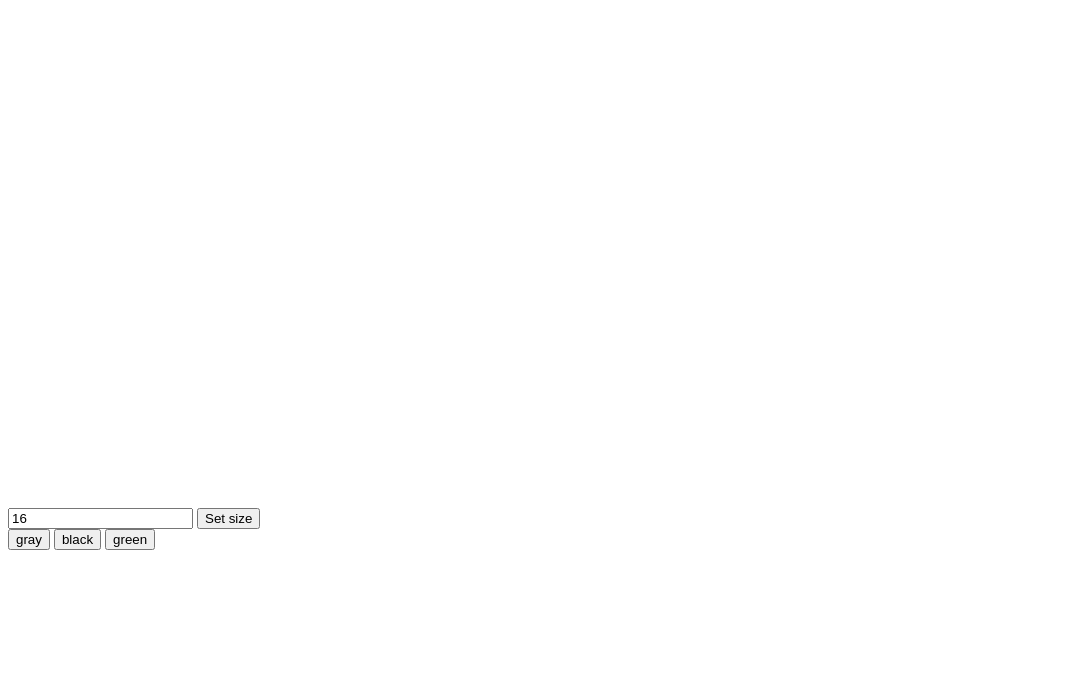
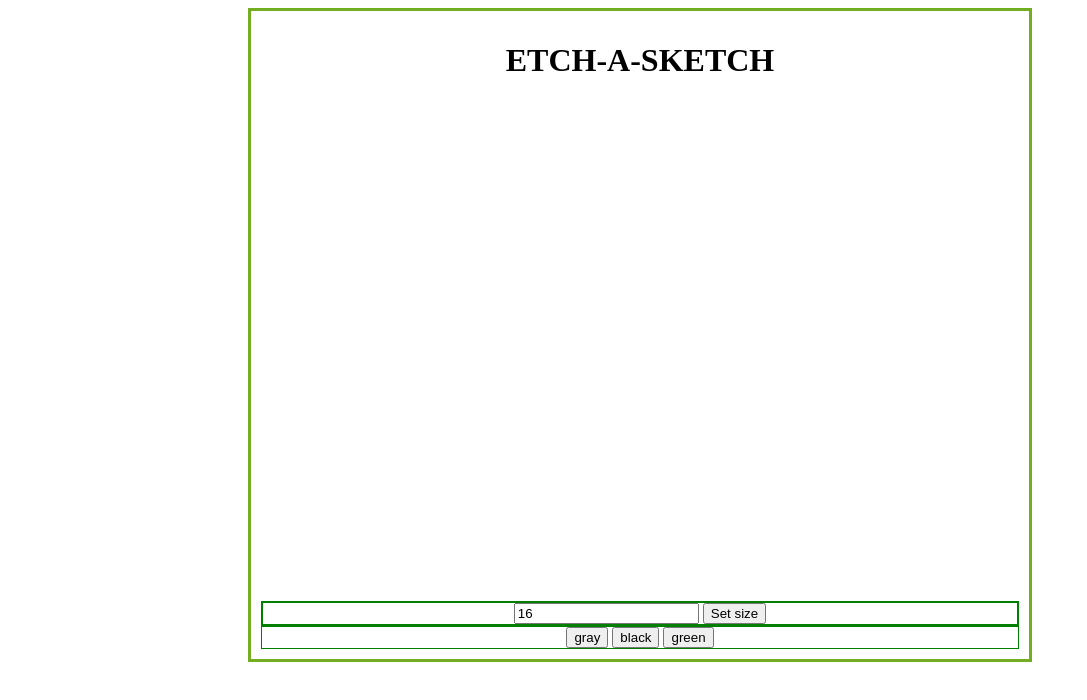
Before and after one commit to Jaicsdx/ETCH_A_SKETCH, a plain HTML site: page index.html in a window 1280 px wide. Shown: the whole page, without its empty margins (0-1087 px from the left). Drawn offline with Linux system fonts and the light colour scheme.

Commit message:
small details to css

```diff
--- a/index.html
+++ b/index.html
@@ -8,17 +8,18 @@
     <link rel="stylesheet" href="main.css">
 </head>
 <body>
-    <div class=""container">
+    <div class="container">
+        <h1> ETCH-A-SKETCH</h1>
 
 
     <div class = "board">
 
 
-    </div>
+
 
 
     </div>
-    <div>
+    <div class ="size">
 <input
 type="text"
 placeholder="size of board"
@@ -32,7 +33,7 @@ onchange="changeSize(this.value)"
 
 
 
-    </div>
+
     <div class ="buttons">
     <button onclick="changecolor('gray')"> gray</button>
     <button onclick="changecolor('black')"> black</button>
@@ -40,6 +41,7 @@ onchange="changeSize(this.value)"
     </div>
     <script src ="main.js">
     </script>
+    </div>
 
 </body>
 </html>
--- a/main.css
+++ b/main.css
@@ -3,4 +3,27 @@
     height: 500px;
     display: grid;
     flex: auto;
+    margin: auto;
 }
+
+
+.container
+{
+    margin: auto;
+    width: 60%;
+    border: 3px solid #73AD21;
+    padding: 10px;
+    text-align: center;
+  }
+  .size{
+    text-align: center;
+    margin: auto;
+    border: 2px solid green
+  }
+  .buttons
+  {
+    margin:auto;
+
+    border: 1px solid green;
+    text-align: center;
+  }
```
